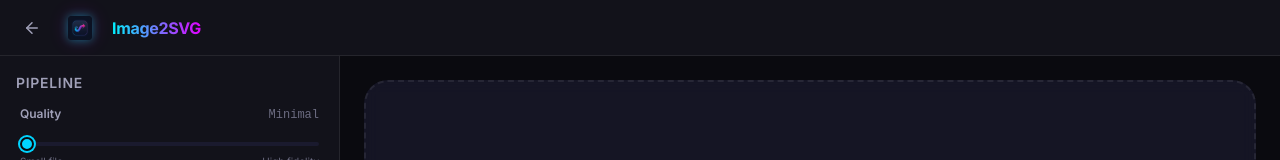
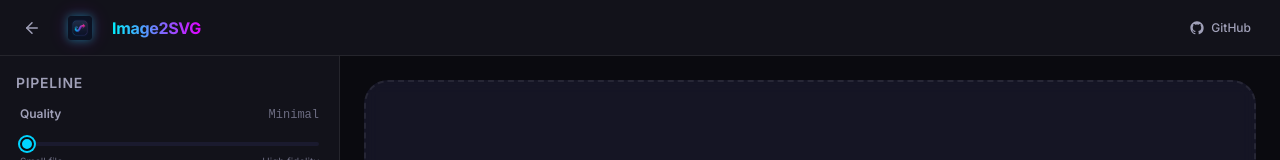
Before and after one commit to dipeshwalia/image2svg, a Next.js app: page /editor in a window 1280 px wide. Shown: the top 160 px of the page. Built offline with nearby package versions, Linux system fonts and the light colour scheme.

Commit message:
feat: add GitHub link button to editor header

```diff
--- a/src/app/editor/page.tsx
+++ b/src/app/editor/page.tsx
@@ -182,6 +182,20 @@
           )}
         </div>
         <div className={styles.headerRight}>
+          <a
+            href="https://github.com/dipeshwalia/image2svg"
+            target="_blank"
+            rel="noopener noreferrer"
+            className="btn btn-ghost btn-sm"
+            id="github-link-btn"
+            aria-label="View on GitHub"
+            style={{ gap: "6px" }}
+          >
+            <svg aria-hidden="true" width="16" height="16" viewBox="0 0 24 24" fill="currentColor">
+              <path d="M12 2C6.477 2 2 6.484 2 12.017c0 4.425 2.865 8.18 6.839 9.504.5.092.682-.217.682-.483 0-.237-.008-.868-.013-1.703-2.782.605-3.369-1.343-3.369-1.343-.454-1.158-1.11-1.466-1.11-1.466-.908-.62.069-.608.069-.608 1.003.07 1.531 1.032 1.531 1.032.892 1.53 2.341 1.088 2.91.832.092-.647.35-1.088.636-1.338-2.22-.253-4.555-1.113-4.555-4.951 0-1.093.39-1.988 1.029-2.688-.103-.253-.446-1.272.098-2.65 0 0 .84-.27 2.75 1.026A9.564 9.564 0 0 1 12 6.844a9.59 9.59 0 0 1 2.504.337c1.909-1.296 2.747-1.027 2.747-1.027.546 1.379.202 2.398.1 2.651.64.7 1.028 1.595 1.028 2.688 0 3.848-2.339 4.695-4.566 4.943.359.309.678.92.678 1.855 0 1.338-.012 2.419-.012 2.747 0 .268.18.58.688.482A10.02 10.02 0 0 0 22 12.017C22 6.484 17.522 2 12 2Z" />
+            </svg>
+            GitHub
+          </a>
           {isProcessing && (
             <div className={styles.processingBadge}>
               <div className="spinner" />
```
